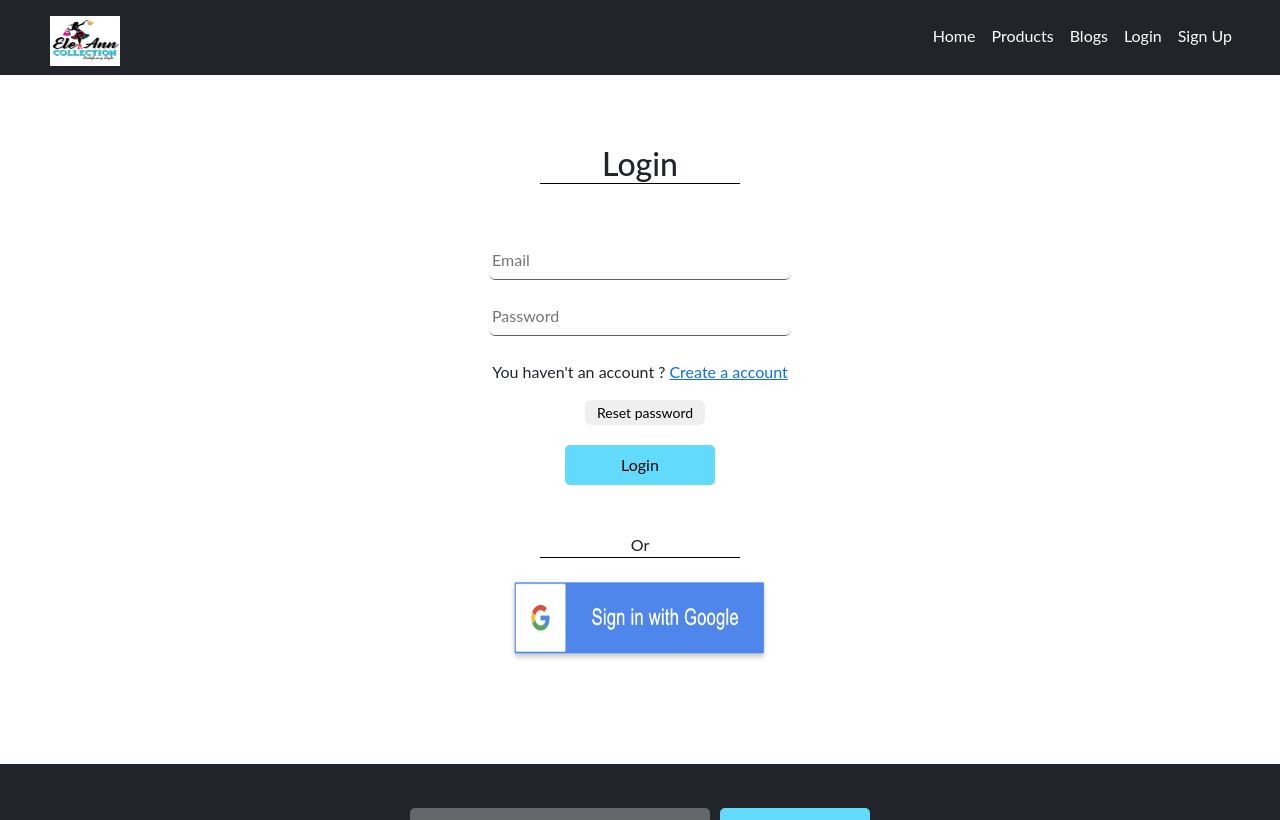
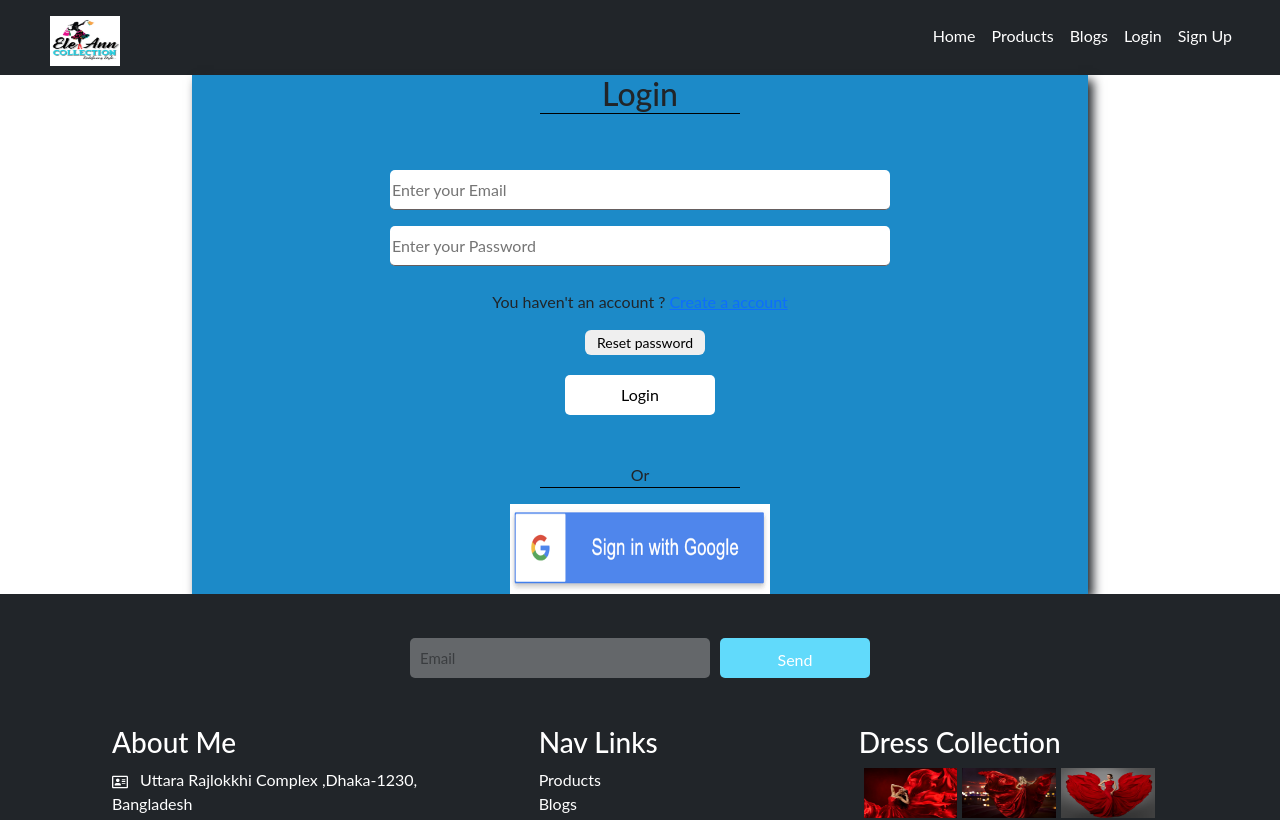
Before and after one commit to RomanaIdressEkfa/client-side-mongodb, a React (Create React App) app: page /login in a window 1280 px wide. Shown: the top 820 px of the page. Built offline with nearby package versions, Linux system fonts and the light colour scheme; no server answers.

Commit message:
editing login.css

```diff
--- a/src/Components/Login/Login.css
+++ b/src/Components/Login/Login.css
@@ -1,18 +1,21 @@
 .login{
     margin-top: 70px;
     margin-bottom: 100px;
-    width: 100%;
+    width: 70%;
+    box-shadow: 5px 5px 10px;
+    background-color:#0980c4eb;
+    margin: auto;
 }
 .login-forms{
     margin: 8px;
-    width: 300px;
+    width: 500px;
     height: 40px;
     border: none;
     border-radius: 5px;
     border-bottom: 1px solid rgb(102, 94, 94);
 }
  input[type="submit"]{
-   background-color: #61dafb;
+   background-color: white;
     border: none;
    width: 150px;
    height: 40px;
--- a/src/Components/Login/Login.js
+++ b/src/Components/Login/Login.js
@@ -66,7 +66,7 @@ const Login = () => {
         type="email"
         name="Email"
         id=""
-        placeholder="Email"
+        placeholder="Enter your Email"
       />
       <br />
       <input
@@ -75,12 +75,11 @@ const Login = () => {
         type="password"
         name="Password"
         id=""
-        placeholder="Password"
+        placeholder="Enter your Password"
       />
       <p className="mt-3">
         You haven't an account ? <Link to="/signup">Create a account</Link>
       </p>
-
       <button
         className="button-reset"
         onClick={async () => {
--- a/src/Components/SignUp/SignUp.js
+++ b/src/Components/SignUp/SignUp.js
@@ -15,7 +15,6 @@ const SignUp = () => {
   const navigate = useNavigate();
   const [email, setEmail] = useState("");
   const [password, setPassword] = useState("");
-
 
   const [createUserWithEmailAndPassword, user, loading, error] =
     useCreateUserWithEmailAndPassword(auth, {
@@ -57,9 +56,8 @@ const SignUp = () => {
 
           name="Email"
           id=""
-          placeholder="Email"
+          placeholder="Enter your Email"
           onBlur={(e) => setEmail(e.target.value)}
-
         />
         <br />
         <input
@@ -68,7 +66,7 @@ const SignUp = () => {
 
           name="Password"
           id=""
-          placeholder="Password"
+          placeholder="Enter your Password"
           onBlur={(e) => setPassword(e.target.value)}
         />
         <ToastContainer />
```
